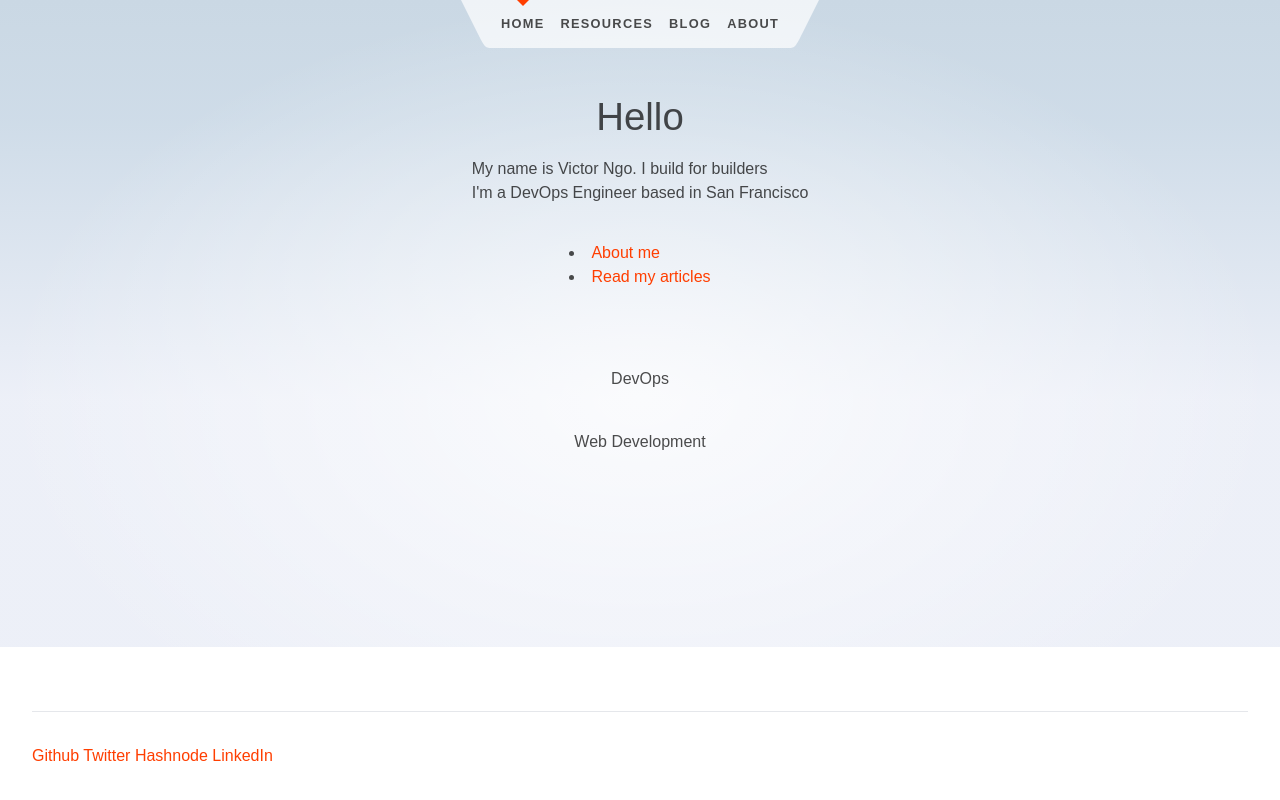
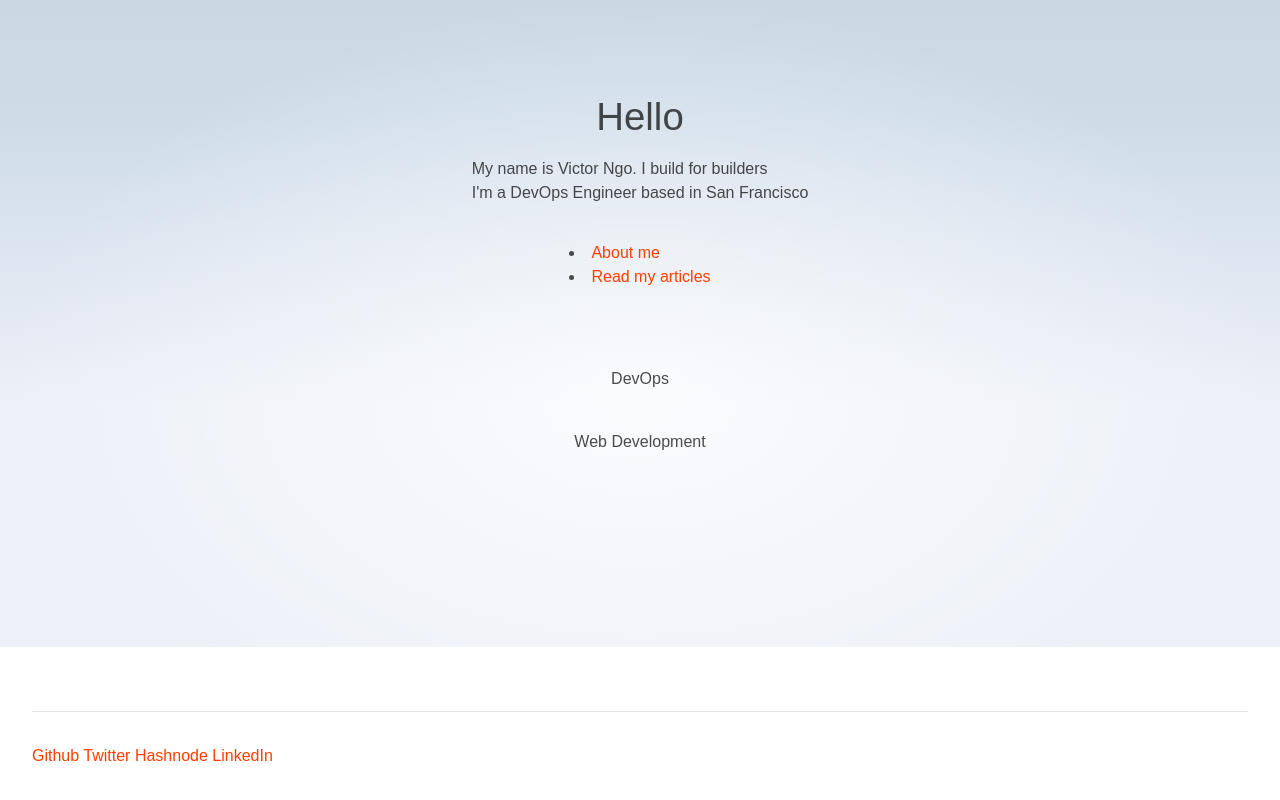
Before and after one commit to vcotir/vcotir.github.io, a SvelteKit app: page / in a window 1280 px wide. Built offline with nearby package versions, Linux system fonts and the light colour scheme.

Commit message:
Remove unused nav elements

```diff
--- a/src/routes/Header.svelte
+++ b/src/routes/Header.svelte
@@ -6,7 +6,8 @@
 	<div class="corner">
 	</div>
 
-	<nav>
+	<!-- TODO logo here -->
+	<!-- <nav>
 		<svg viewBox="0 0 2 3" aria-hidden="true">
 			<path d="M0,0 L1,2 C1.5,3 1.5,3 2,3 L2,0 Z" />
 		</svg>
@@ -14,20 +15,11 @@
 			<li aria-current={$page.url.pathname === '/' ? 'page' : undefined}>
 				<a href="/">Home</a>
 			</li>
-			<li aria-current={$page.url.pathname === '/' ? 'resources' : undefined}>
-				<a href="/resources">Resources</a>
-			</li>
-			<li aria-current={$page.url.pathname === '/blog' ? 'page' : undefined}>
-				<a href="/blog">Blog</a>
-			</li>
-			<li aria-current={$page.url.pathname === '/about' ? 'page' : undefined}>
-				<a href="/about">About</a>
-			</li>
 		</ul>
 		<svg viewBox="0 0 2 3" aria-hidden="true">
 			<path d="M0,0 L0,3 C0.5,3 0.5,3 1,2 L2,0 Z" />
 		</svg>
-	</nav>
+	</nav> -->
 
 	<div class="corner">
 	</div>
```
